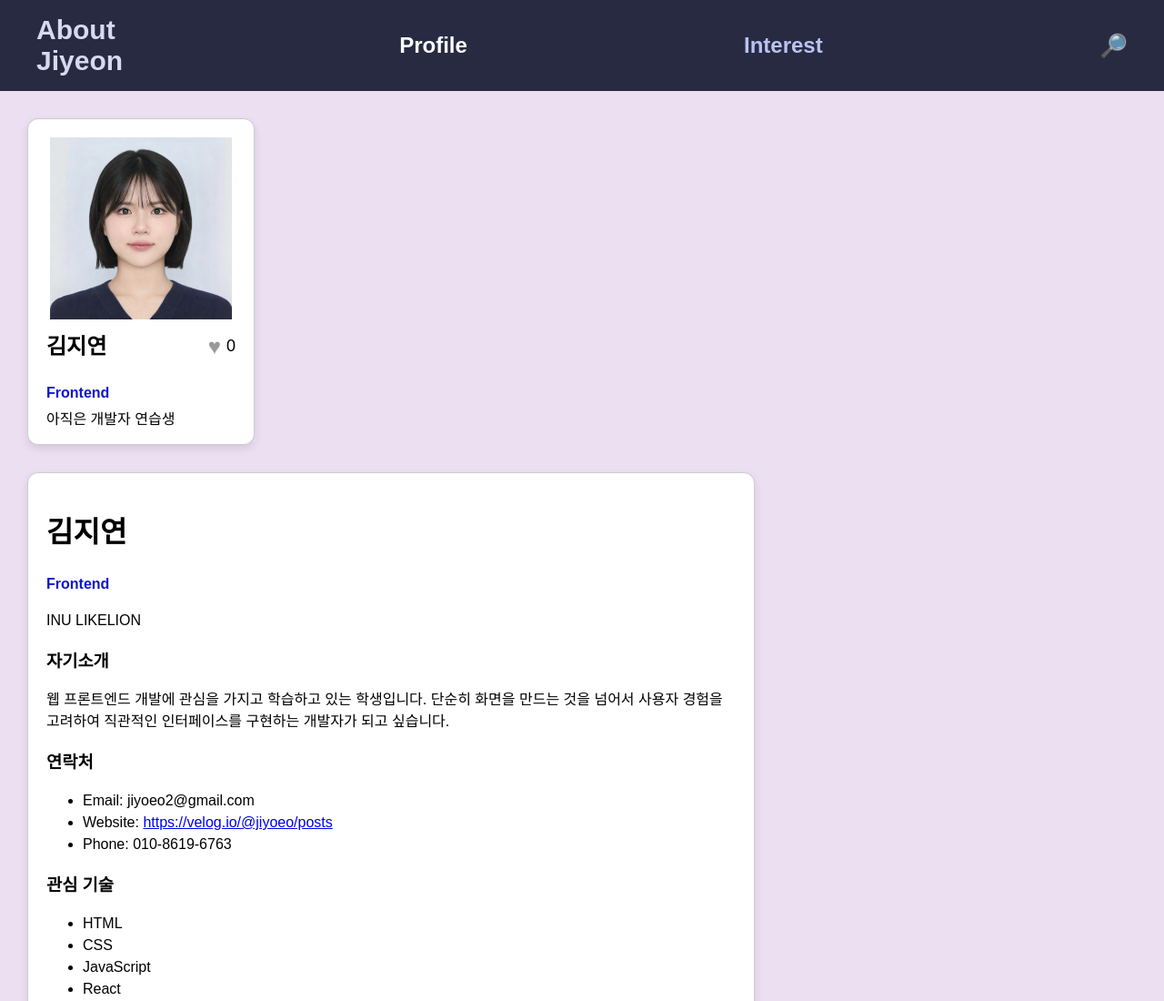
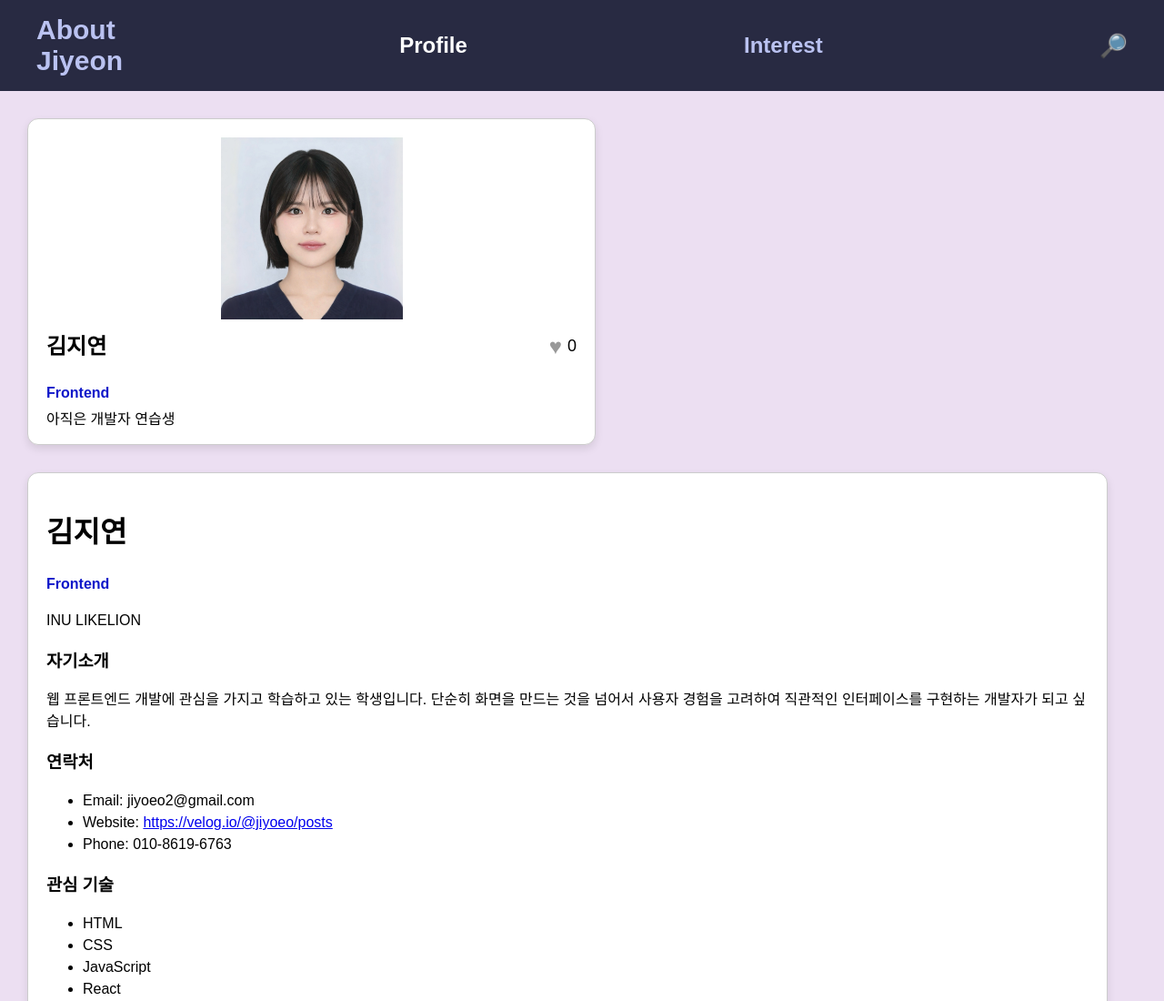
Before and after one commit to jiyoeo/Frontend-study.Profile, a React (Create React App) app: page /profile in a window 1280 px wide. Shown: the top 1100 px of the page at 91% size. Built offline with nearby package versions, Linux system fonts and the light colour scheme; a web font is replaced by a local one.

Commit message:
Style: 자잘 색상 및 너비 수정

```diff
--- a/src/styles/header.styles.js
+++ b/src/styles/header.styles.js
@@ -15,7 +15,7 @@ export const HeaderContainer = styled.header`
 
 export const HeaderText = styled.h2`
   font-size: 30px;
-  color: #d6daf0;
+  color: #bac2f1;
   font-family: "OkMallangW", sans-serif;
 
   &:hover {
@@ -37,7 +37,7 @@ export const NavItem = styled(Link)`
 `;
 
 export const Homepages = styled.div`
-  position: relative;
+  position: relative; //position: absolute 부모요소
   display: inline-flex;
   align-items: center;
   cursor: pointer;
--- a/src/styles/profile.styles.js
+++ b/src/styles/profile.styles.js
@@ -13,7 +13,7 @@ export const S_box = styled.div`
   padding: 20px;
   box-shadow: 0 4px 10px rgb(0, 0, 0, 0.1);
   margin-top: 30px;
-  width: 250px;
+  width: 50%;
   line-height: 0.8;
 `;
 
@@ -64,7 +64,7 @@ export const D_box = styled.div`
   box-shadow: 0 4px 10px rgba(0, 0, 0, 0.1);
   margin-top: 30px;
   margin-bottom: 30px;
-  width: 100vh;
+  width: 95%;
   line-height: 1.5;
 `;
 
```
